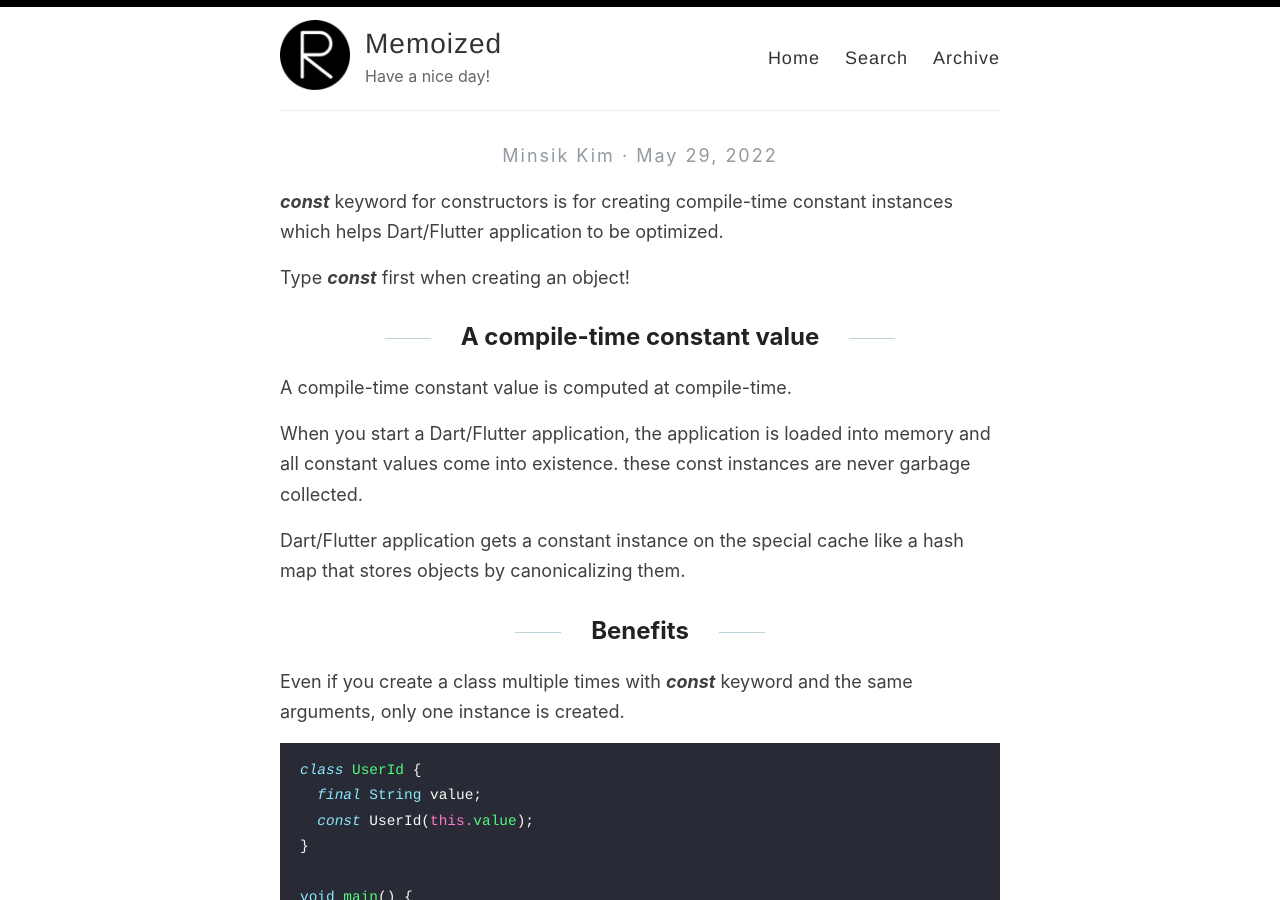
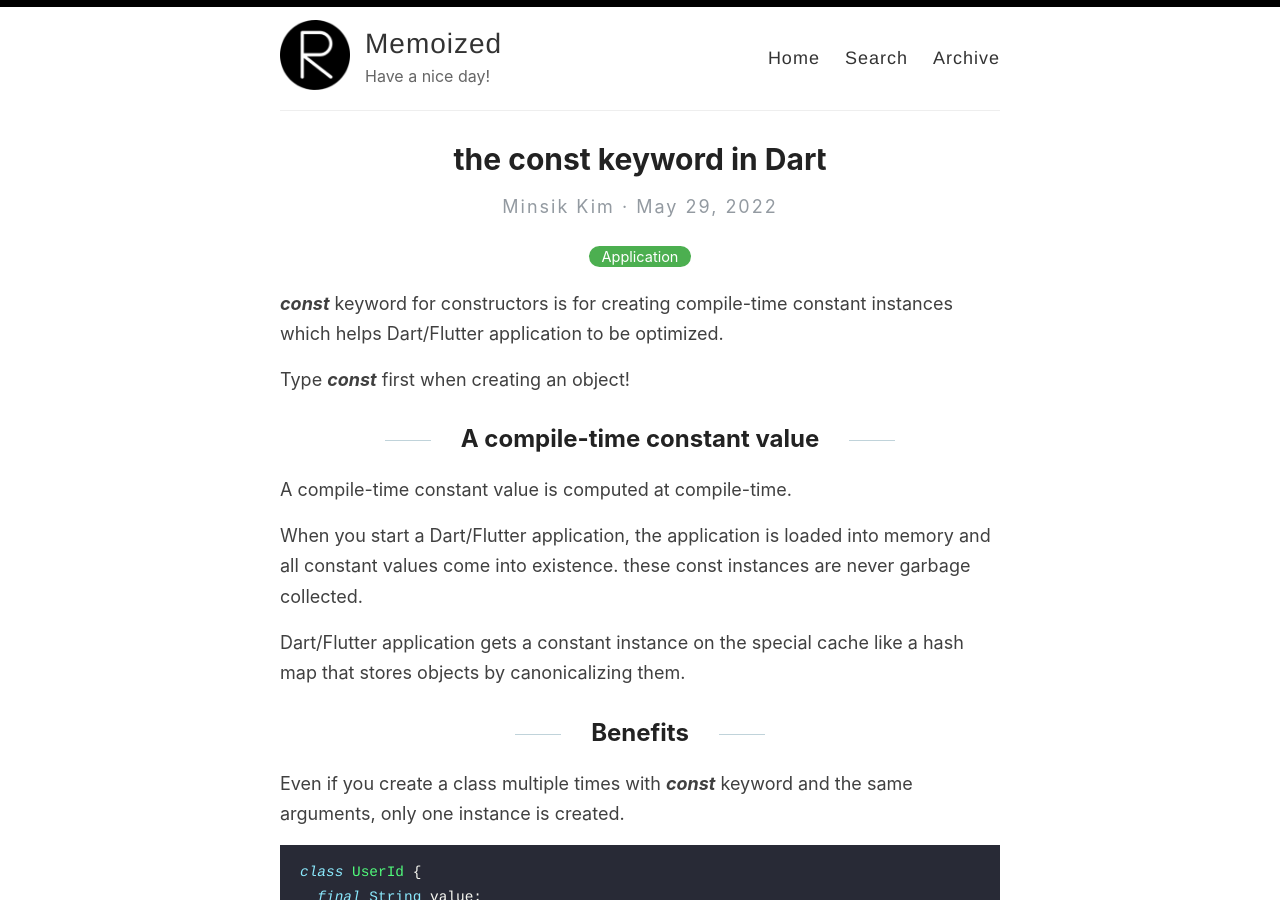
Before and after one commit to sylfreee/sylfreee.github.io, a Jekyll site: the page built from _posts/2022-05-29-const-constructor-in-dart.md, in a window 1280 px wide and 900 px high. Built offline with Jekyll 4.4.1, drawn with Linux system fonts in a browser that asks for light colours; our own code applies the rules of GitHub Pages for plain Markdown files.

Commit message:
Update 2022-05-29-const-constructor-in-dart.md

```diff
--- a/_posts/2022-05-29-const-constructor-in-dart.md
+++ b/_posts/2022-05-29-const-constructor-in-dart.md
@@ -1,7 +1,7 @@
 ---
 layout: post
-title: "const" keyword in Dart
-categories: [Dart]
+title: the const keyword in Dart
+categories: [Application, ]
 ---
 
 ***const*** keyword for constructors is for creating compile-time constant instances which helps Dart/Flutter application to be optimized.
```
